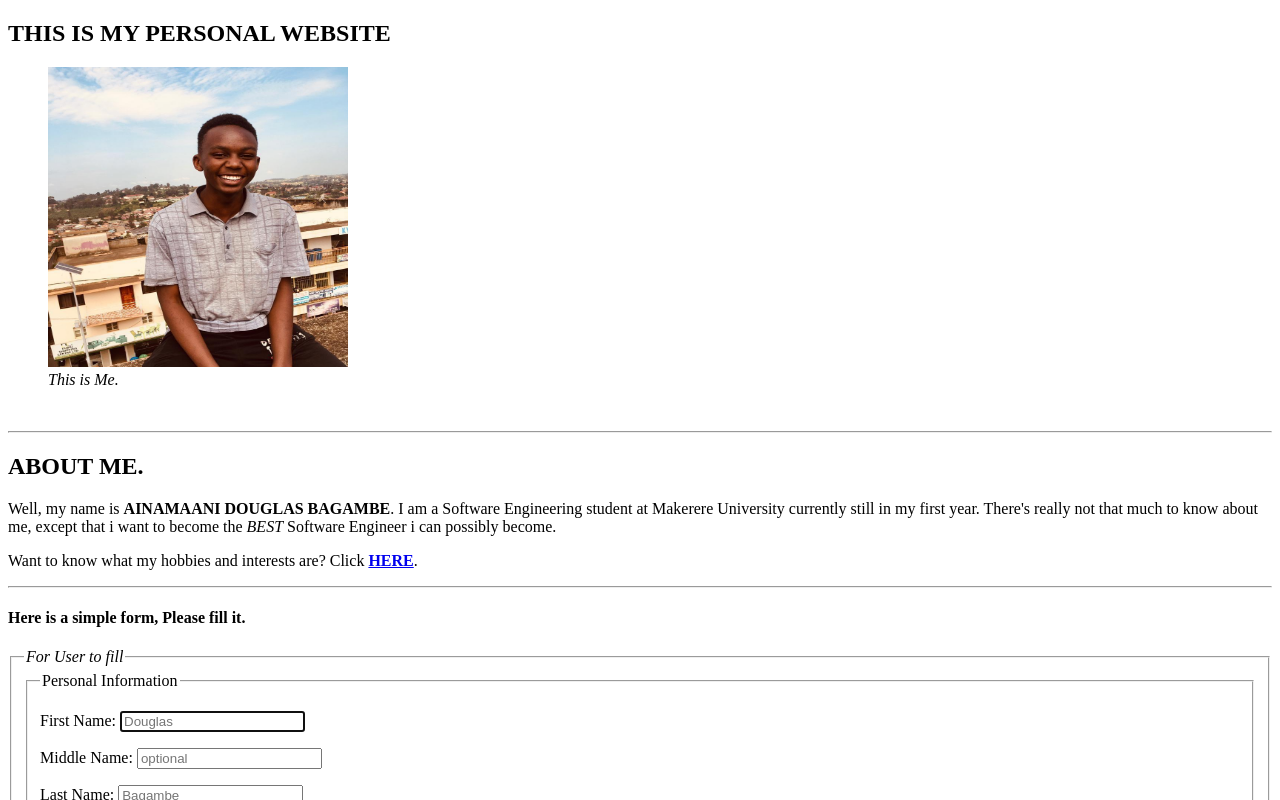
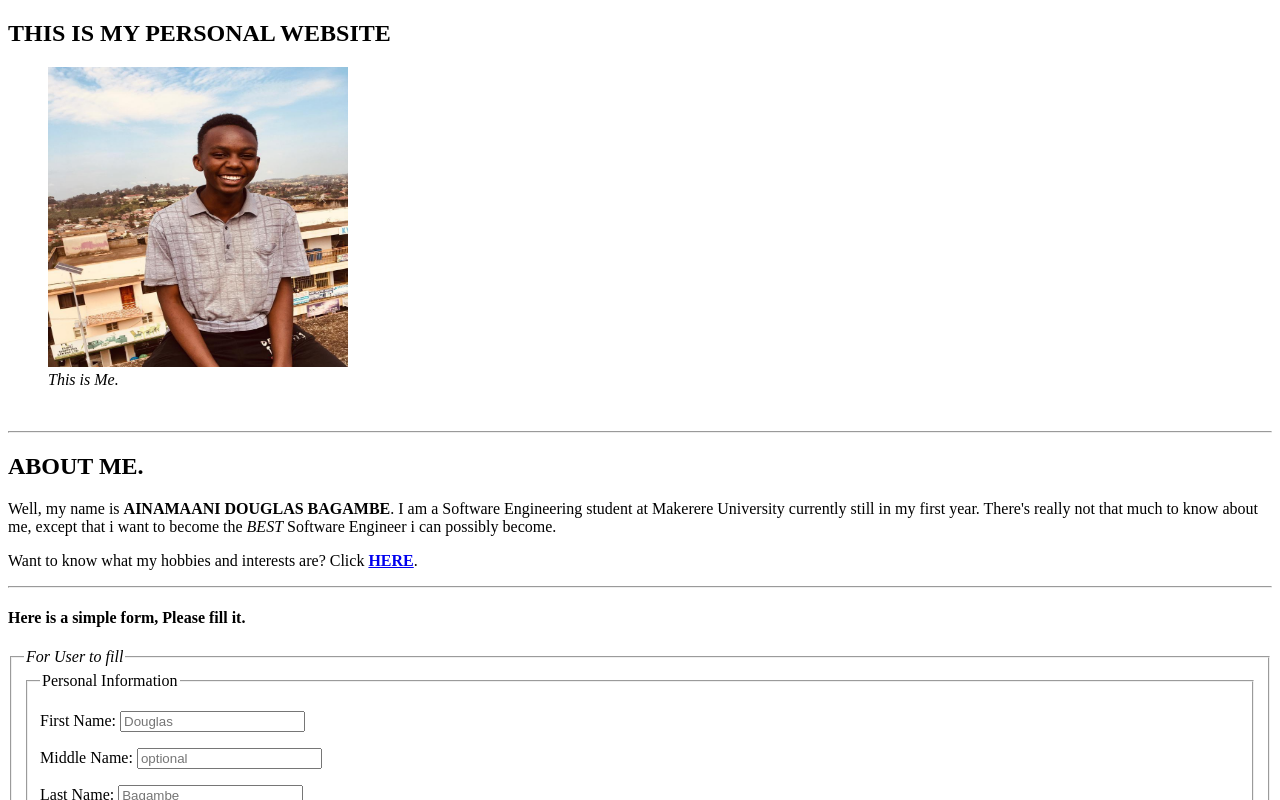
Before and after one commit to DouglasBagambe/WebDevAssignment1, a plain HTML site: page index.html in a window 1280 px wide. Shown: the top 800 px of the page. Drawn offline with Linux system fonts and the light colour scheme.

Commit message:
Update index.html

```diff
--- a/index.html
+++ b/index.html
@@ -37,7 +37,7 @@
                 <legend>Personal Information</legend>
                 <p>
                     <label for="firstName">First Name:</label>
-                    <input type="text" name="firstName" id="firstName" placeholder="Douglas" autocomplete="on" required autofocus>
+                    <input type="text" name="firstName" id="firstName" placeholder="Douglas" autocomplete="on" required>
                 </p>
                 <p>
                     <label for="middleName">Middle Name:</label>
```
